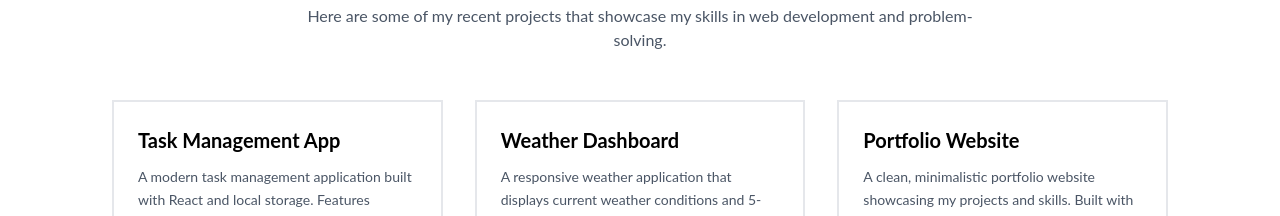
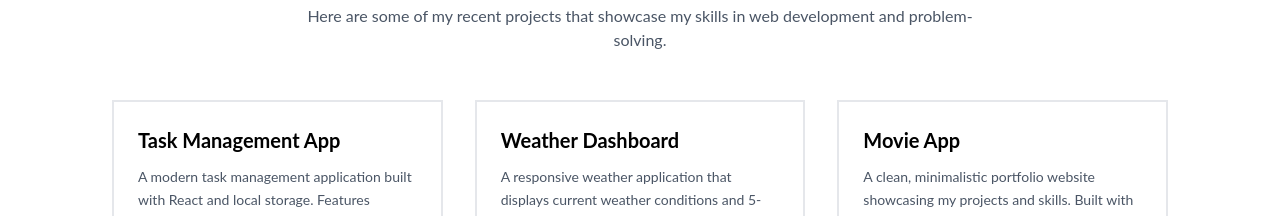
Before and after one commit to Amandeep563/Aman-protfolio, a React (Vite) app: page / in a window 1280 px wide. Shown: the part 1700-1916 px from the top of the page. Built offline with nearby package versions, Linux system fonts and the light colour scheme.

Commit message:
project link add

```diff
--- a/src/components/Projects.jsx
+++ b/src/components/Projects.jsx
@@ -29,7 +29,7 @@ const Projects = () => {
       ],
     },
     {
-      title: "Portfolio Website",
+      title: "Movie App",
       description:
         "A clean, minimalistic portfolio website showcasing my projects and skills. Built with React and Tailwind CSS, featuring smooth animations and responsive design principles.",
       technologies: [
@@ -38,8 +38,8 @@ const Projects = () => {
         "JavaScript",
         "Responsive Design",
       ],
-      githubLink: "https://github.com/alexjohnson/portfolio",
-      liveLink: "https://alexjohnson-dev.netlify.app",
+      githubLink: "https://github.com/Amandeep563/movie-app",
+      liveLink: "https://movie-app-kappa-bice.vercel.app/",
       features: [
         "Smooth scroll navigation",
         "Contact form",
```
